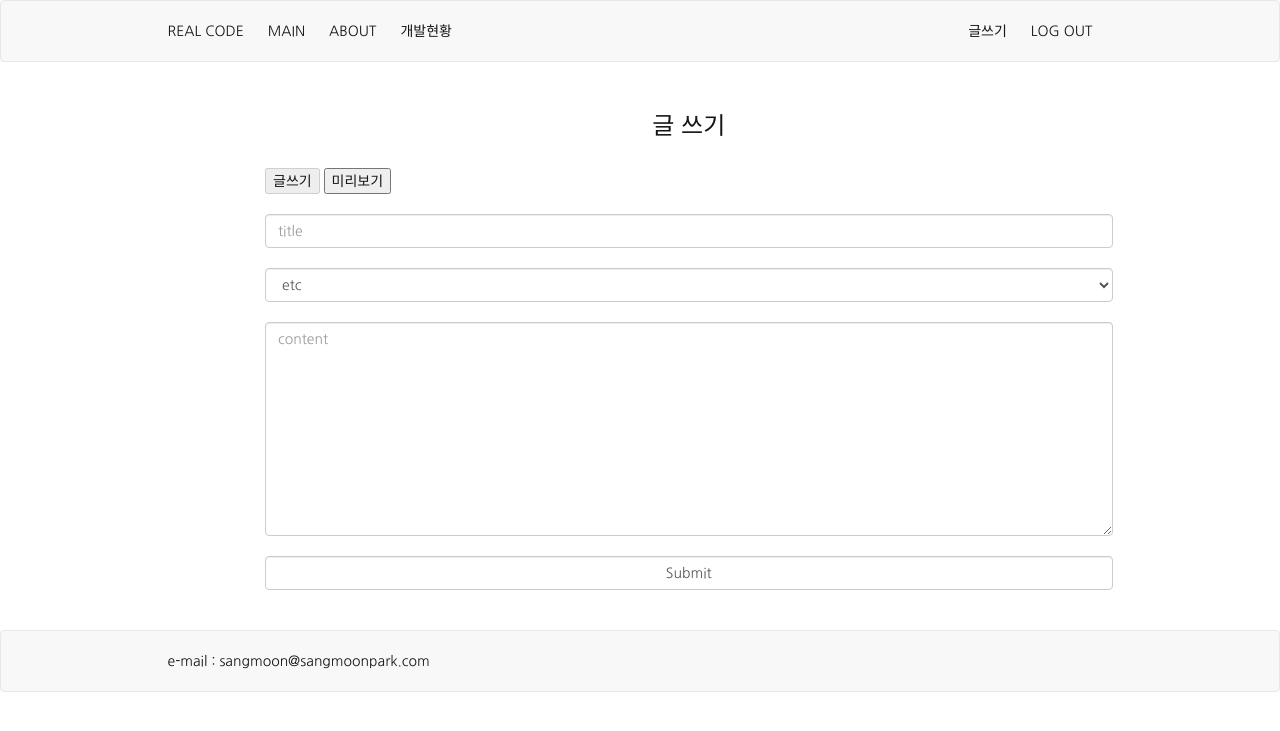
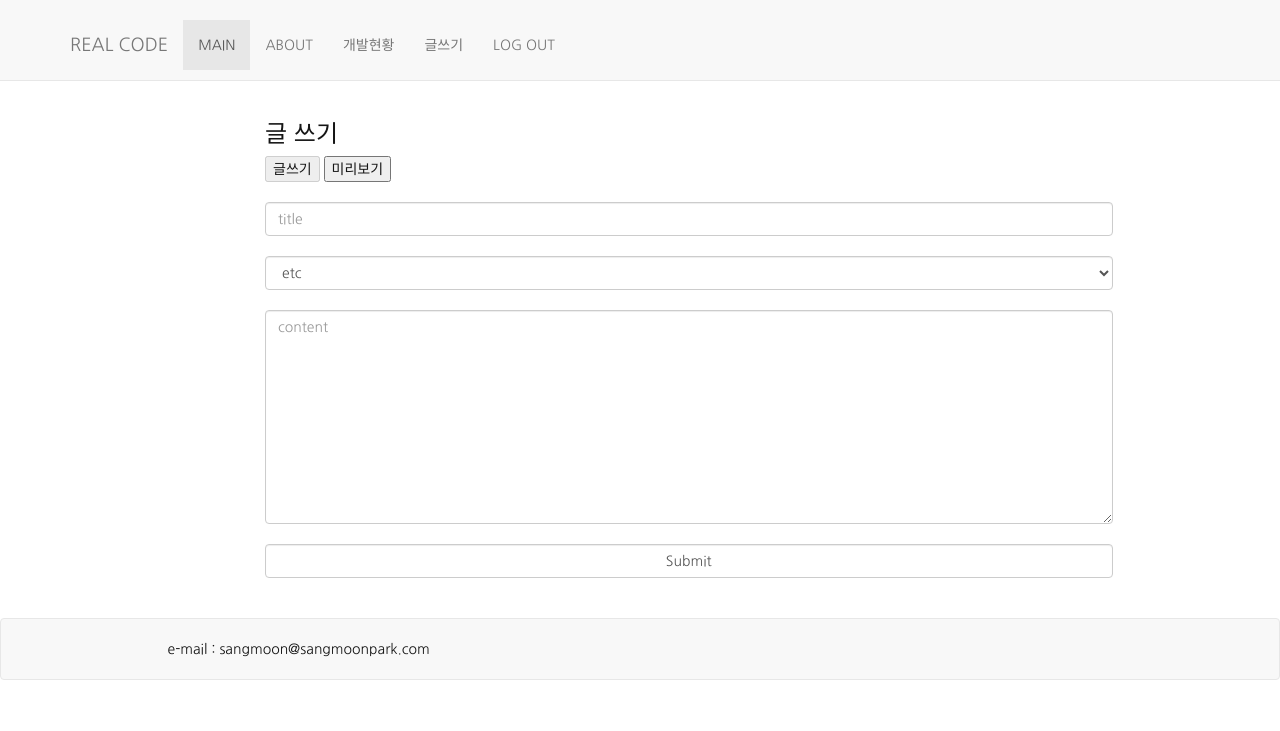
Before and after one commit to sangmoon/blog_project, a Django app: page /write in a window 1280 px wide. Shown: the top 731 px of the page. Run offline with Django 3.2, Linux system fonts and the light colour scheme; the visitor is signed in with stand-in values (Sample User, id 1); some libraries are stand-ins or nearby versions; some web fonts are replaced.

Commit message:
change navbar top, and made more reactable

```diff
--- a/apps/static/base1.css
+++ b/apps/static/base1.css
@@ -9,7 +9,7 @@ body{
   font-size: 14px;
   font-family: 'Spoca Han Sans','Nanum Gothic', Helvetica, Arial, sans-serif;
   text-decoration: none;
-  height: 100%;
+  min-height: 100%;
 }
 
 header{
@@ -41,10 +41,11 @@ nav ul{
     padding-left:0;
 }
 
-nav .pull-left li, .pull-right li{
-    margin-right: 2rem;
-    display: inline;
+.main{
+      margin-top:100px;
+    min-height: 100%;
 }
+
 
 .main a{
     color: #151515;
@@ -59,31 +60,24 @@ nav .pull-left li, .pull-right li{
     width: 100%;
     margin: 2rem 0rem;
 }
-article{
-    margin:2rem 0rem;
-    min-height: 100%;
-}
 
 .article {
     margin:2rem 0rem;
 }
-article .article_header{
-    margin: 3rem 0rem;
-    text-align: center;
-}
+
 
 footer{
     position: relative;
-    bottom: 0;
-    left: 0;
+    bottom: 0px;
     width:100%;
+    height :60px;
     margin-top: 2rem;
 }
 
-footer #footer{
-    margin-bottom: 0rem;
+.footer-blog{
+  margin-bottom:0px;
+}
 
-}
 
 footer ul{
     padding: 2rem 0rem 1rem 0rem;
--- a/apps/templates/base.html
+++ b/apps/templates/base.html
@@ -9,38 +9,44 @@
         <link rel="stylesheet" href="https://maxcdn.bootstrapcdn.com/bootstrap/3.3.7/css/bootstrap.min.css" integrity="sha384-BVYiiSIFeK1dGmJRAkycuHAHRg32OmUcww7on3RYdg4Va+PmSTsz/K68vbdEjh4u" crossorigin="anonymous">
         <link rel="stylesheet" type="text/css" href="/static/base1.css">
         <link rel="stylesheet" type="text/css" href="/static/colorful.css">
-        <script type="text/javascript" src="https://ajax.googleapis.com/ajax/libs/jquery/3.1.1/jquery.min.js"></script>
         <script type="text/javascript" src="/static/js/mdPreview.js"></script>
 
         <link rel="shortcut icon" type="image/ico" href="/static/fuck.ico">
     </head>
+
     <body>
 
-        <header>
-            <nav class="navbar navbar-default" role="navigation">
+        <nav class="navbar navbar-default navbar-fixed-top" role="navigation">
             <div class="container">
-                    <div class="row">
-                        <div class="col-md-10 col-xs-12 col-md-offset-1 col-xs-offset-0">
-                            <ul class="pull-left">
-                                <li id="mark"><a href="/">Real Code</a></li>
-                                <li><a href= "/">main</a></li>
-                                <li><a href = "/about" id='about'>about</a></li>
-                                <li><a href= "/article/6" id="develop">개발현황</a></li>
-                            </ul>
-                            <ul class="pull-right">
-                                <li><a href= "/write" id='write_link'>글쓰기</a></li>
+                <div class="navbar-header">
+                    <button type="button" class="navbar-toggle collapsed"
+                    aria-expanded="false" data-target="#navbar"
+                    data-toggle="collapse" aria-controls="navbar">
+                        <span class="sr-only">Toggle navigation</span>
+                        <span class="icon-bar"></span>
+                        <span class="icon-bar"></span>
+                        <span class="icon-bar"></span>
+                    </button>
+                    <a href="/" class="navbar-brand">Real Code</a>
+                </div>
+
+                <div class="collapse navbar-collapse" id="navbar">
+                    <ul class="nav navbar-nav">
+                        <li class="active"><a href="/">Main</a></li>
+                        <li ><a href="/about" id='about'>About</a></li>
+                        <li ><a href="/article/6" id="develop">개발현황</a></li>
+                        <li><a href="/write" id="write_link">글쓰기</a></li>
                         {% if request.user.is_authenticated %}
                         <li><a href= "/logout?next={{request.path}}" id='log_out'>log out</a></li>
                         {% else %}
                         <li><a href= "/login?next={{request.path}}" id="log_in">log in</a></li>
                         {% endif %}
                     </ul>
-                        </div>
-                    </div>
+                </div> <!--/.nav-collapse-->
             </div>
         </nav>
-        </header>
-        <article>
+
+
         <div class="main">
             <div class="container">
                 <div class="row">
@@ -52,10 +58,10 @@
                 </div>
             </div>
         </div>
-        </article>
+
 
         <footer>
-            <div class="navbar navbar-default" id="footer">
+            <div class="navbar navbar-default footer-blog">
                 <div class="container">
                     <div class="row">
                         <div class="col-md-10 col-md-offset-1">
@@ -65,8 +71,10 @@
                         </div>
                     </div>
                 </div>
-            </nav>
+            </div>
         </footer>
+
+        <script type="text/javascript" src="https://ajax.googleapis.com/ajax/libs/jquery/3.1.1/jquery.min.js"></script>
         <script src="https://maxcdn.bootstrapcdn.com/bootstrap/3.3.7/js/bootstrap.min.js" integrity="sha384-Tc5IQib027qvyjSMfHjOMaLkfuWVxZxUPnCJA7l2mCWNIpG9mGCD8wGNIcPD7Txa" crossorigin="anonymous"></script>
     </body>
 </html>
```
Also changed, not shown: 1 other file. Lines whose indentation alone changed are shown as unchanged.
